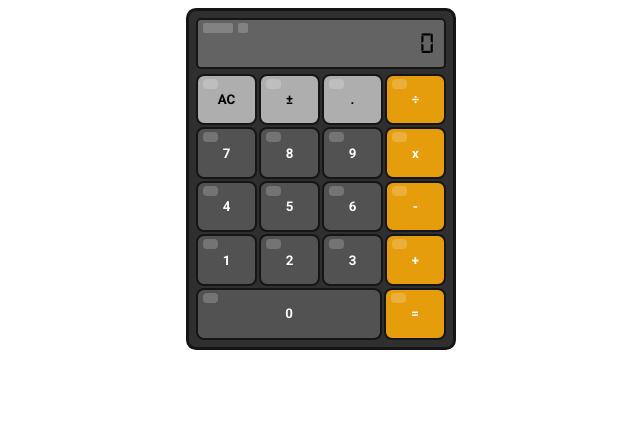
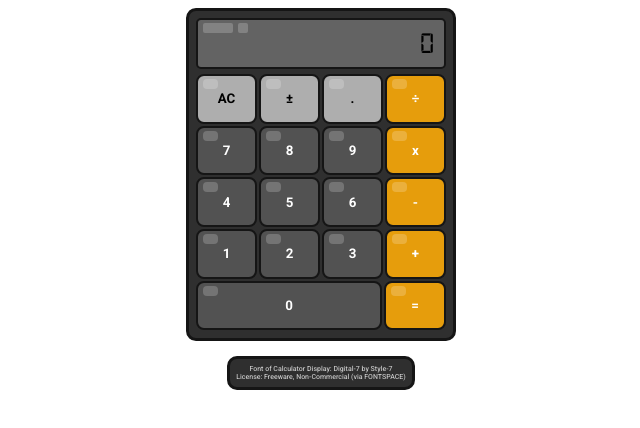
Before and after one commit to coding-daisy/Calculator, a website: page index.html in a window 1280 px wide. Shown: the whole page, without its empty margins (319-959 px from the left). Drawn offline with Linux system fonts and the light colour scheme.

Commit message:
Add attribution for used font

```diff
--- a/script.js
+++ b/script.js
@@ -6,7 +6,7 @@ const display = document.querySelector("#display");
 const buttonSection = document.querySelector("#buttonSection");
 const integerButtonSettings = {
   backgroundColor: "rgb(82, 82, 82)",
-  fontColor: "rgb(255, 255, 255",
+  fontColor: "rgb(255, 255, 255)",
 };
 const binaryOperatorButtonSettings = {
   backgroundColor: "rgb(230, 157, 12)",
@@ -48,7 +48,15 @@ let values = {
   secondValue: "",
 };
 
-function addDecoration() {
+function addAttribution() {
+  const calculatorSection = document.querySelector("#calculatorSection");
+  const attributionText = document.createElement("div");
+  attributionText.innerText = "Font of Calculator Display: Digital-7 by Style-7\nLicense: Freeware, Non-Commercial (via FONTSPACE)";
+  attributionText.id = "attributionText";
+  calculatorSection.appendChild(attributionText);
+}
+
+function addDisplayReflection() {
   const displaySection = document.querySelector("#displaySection");
   const reflectionBox = document.createElement("div");
   const firstDisplayReflection = document.createElement("div");
@@ -127,6 +135,7 @@ function createCalculator() {
     currentRow.appendChild(currentButton);
     buttonCounter++;
   }
+  addDisplayReflection();
 }
 
 function canBeUsedOrDisplayed(value) {
@@ -337,7 +346,7 @@ function initialize() {
   updateDisplay();
   createCalculator();
   initializeButtonEventListeners();
-  addDecoration();
+  addAttribution();
 }
 
 initialize();
--- a/style.CSS
+++ b/style.CSS
@@ -11,7 +11,9 @@
 
 #calculatorSection {
     display: flex;
-    justify-content: center;
+    align-items: center;
+    flex-direction: column;
+    gap: 15px;
 }
 
 #calculatorBody {
@@ -105,3 +107,15 @@
     width: 15px;
     border-radius: 4px;
 }
+
+#attributionText {
+    text-align: center;
+    background-color:  rgb(47, 47, 47);
+    border: 3px solid rgb(21, 21, 21);
+    padding: 6px;
+    border-radius: 10px;
+    font-family: 'Roboto';
+    color: rgb(195, 195, 195);
+    font-size: 7px;
+    font-weight: 500;
+}
```
